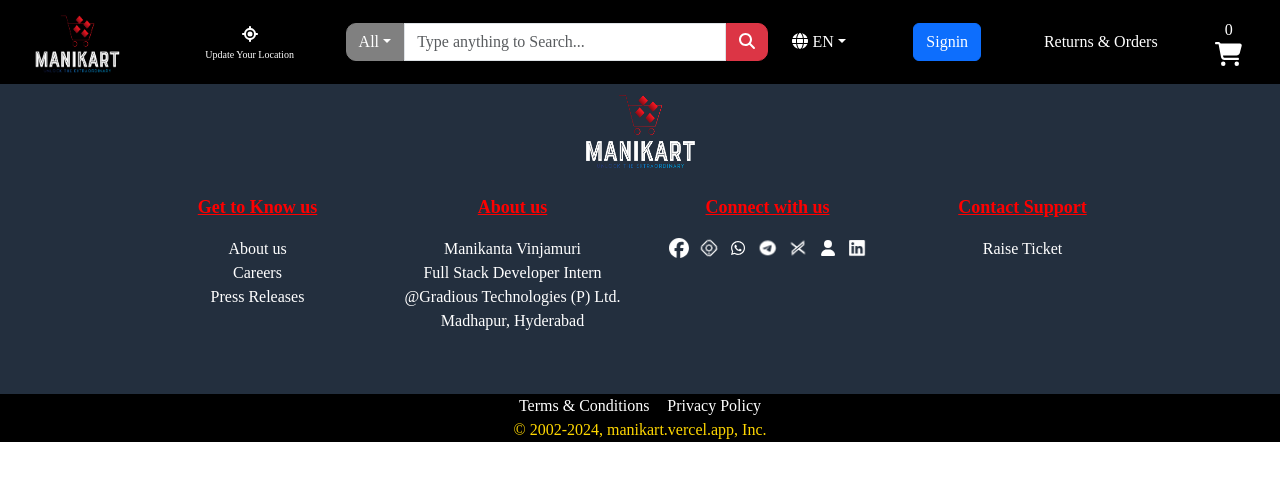
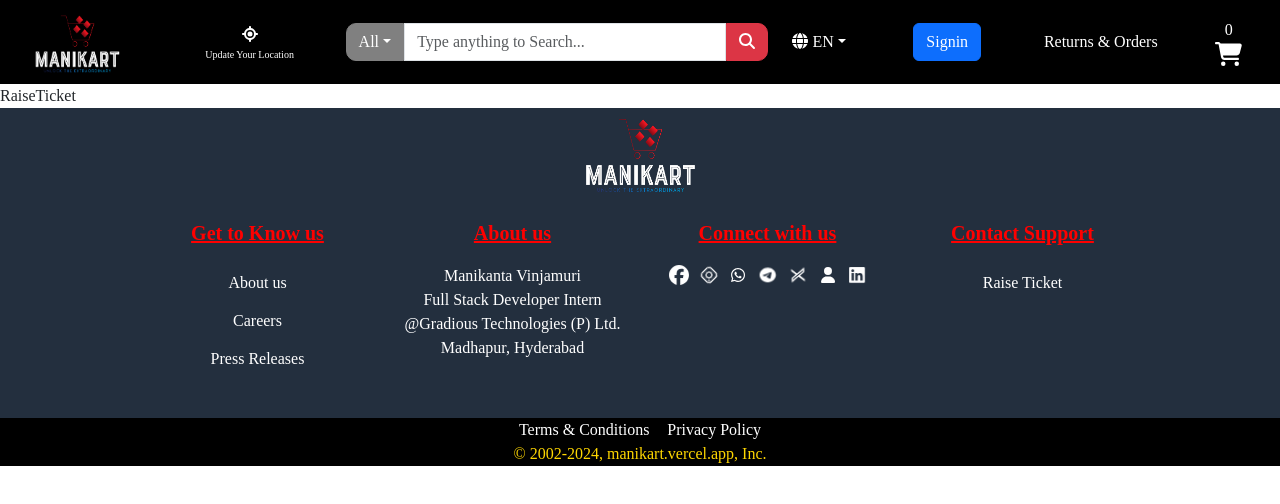
Before and after one commit to mani-2002/manikart_frontend, a React (Create React App) app: page /raise-ticket in a window 1280 px wide. Shown: the top 504 px of the page. Built offline with nearby package versions, Linux system fonts and the light colour scheme.

Commit message:
'updatedfooterbtns'

```diff
--- a/src/App.js
+++ b/src/App.js
@@ -11,6 +11,10 @@
 import TermsAndConditions from "./pages/TermsAndConditions/TermsAndConditions";
 import PrivacyPolicy from "./pages/PrivacyPolicy/PrivacyPolicy";
 import "./App.css";
+import Aboutus from "./pages/Aboutus/Aboutus";
+import Careers from "./pages/Careers/Careers";
+import PressReleases from "./pages/PressReleases/PressReleases";
+import RaiseTicket from "./pages/RaiseTicket/RaiseTicket";
 
 const App = () => {
   return (
@@ -28,6 +32,10 @@
             element={<TermsAndConditions />}
           />
           <Route path="/privacy-policy" element={<PrivacyPolicy />} />
+          <Route path="/about-us" element={<Aboutus />} />
+          <Route path="/careers" element={<Careers />} />
+          <Route path="/press-releases" element={<PressReleases />} />
+          <Route path="/raise-ticket" element={<RaiseTicket />} />
         </Routes>
         <Footer />
       </div>
--- a/src/components/Footer/Footer.css
+++ b/src/components/Footer/Footer.css
@@ -34,7 +34,7 @@
     font-weight: bold;
     text-decoration: underline;
     color: red;
-    font-size: 18px;
+    font-size: 20px;
 }
 .socialIcons{
     display: flex;
@@ -69,3 +69,6 @@
 .tAndCPp:hover{
     color:grey;
 }
+#footerBtns{
+    color: white;
+}
--- a/src/components/Footer/Footer.js
+++ b/src/components/Footer/Footer.js
@@ -36,9 +36,21 @@
           <div className="footerDivTop2">
             <div className="footerCards">
               <p className="cardHeads">Get to Know us</p>
-              <div>About us</div>
-              <div>Careers</div>
-              <div>Press Releases</div>
+              <div>
+                <Link to="/about-us" className="btn" id="footerBtns">
+                  About us
+                </Link>
+              </div>
+              <div>
+                <Link to="/careers" className="btn" id="footerBtns">
+                  Careers
+                </Link>
+              </div>
+              <div>
+                <Link to="/press-releases" className="btn" id="footerBtns">
+                  Press Releases
+                </Link>
+              </div>
             </div>
             <div className="footerCards">
               <p className="cardHeads">About us</p>
@@ -51,59 +63,92 @@
               <p className="cardHeads">Connect with us</p>
               <div className="socialIcons">
                 <div>
+                  <a
+                    href="https://www.facebook.com/profile.php?id=100070240689131"
+                    target="._blank"
+                  >
                     <FontAwesomeIcon
                       icon={faFacebook}
                       beat
                       style={{ color: "#ffffff" }}
                     />
+                  </a>
                 </div>
                 <div>
+                  <a
+                    href="https://www.instagram.com/_m_a_n_i_2002_/"
+                    target="._blank"
+                  >
                     <FontAwesomeIcon
                       icon={faInstagram}
                       spinPulse
                       style={{ color: "#ffffff" }}
                     />
+                  </a>
                 </div>
                 <div>
+                  <a
+                    href="https://api.whatsapp.com/send?phone=8522845343"
+                    target="._blank"
+                  >
                     <FontAwesomeIcon
                       icon={faWhatsapp}
                       shake
                       style={{ color: "#ffffff" }}
                     />
+                  </a>
                 </div>
                 <div>
+                  <a href="https://t.me/mani_2_0_0_2" target="._blank">
                     <FontAwesomeIcon
                       icon={faTelegram}
                       bounce
                       style={{ color: "#ffffff" }}
                     />
+                  </a>
                 </div>
                 <div>
+                  <a
+                    href="https://twitter.com/MANIKANTAV91524"
+                    target="._blank"
+                  >
                     <FontAwesomeIcon
                       icon={faXTwitter}
                       spin
                       style={{ color: "#ffffff" }}
                     />
+                  </a>
                 </div>
                 <div>
+                  <a href="https://maniportf.vercel.app/" target="._blank">
                     <FontAwesomeIcon
                       icon={faUser}
                       flip
                       style={{ color: "#ffffff" }}
                     />
+                  </a>
                 </div>
                 <div>
+                  <a
+                    href="https://www.linkedin.com/in/manikanta-vinjamuri-57827a239/"
+                    target="._blank"
+                  >
                     <FontAwesomeIcon
                       icon={faLinkedin}
                       beatFade
                       style={{ color: "#ffffff" }}
                     />
+                  </a>
                 </div>
               </div>
             </div>
             <div className="footerCards">
               <p className="cardHeads">Contact Support</p>
-              <div>Raise Ticket</div>
+              <div>
+                <Link to="/raise-ticket" id="footerBtns" className="btn">
+                  Raise Ticket
+                </Link>
+              </div>
             </div>
           </div>
         </div>
--- /dev/null
+++ b/src/pages/Careers/Careers.js
@@ -0,0 +1,8 @@
+import React from "react";
+import "./Careers.css";
+
+const Careers = () => {
+  return <div>Careers</div>;
+};
+
+export default Careers;
--- /dev/null
+++ b/src/pages/PressReleases/PressReleases.js
@@ -0,0 +1,9 @@
+import React from 'react'
+
+const PressReleases = () => {
+  return (
+    <div>PressReleases</div>
+  )
+}
+
+export default PressReleases
--- /dev/null
+++ b/src/pages/RaiseTicket/RaiseTicket.js
@@ -0,0 +1,8 @@
+import React from "react";
+import "./RaiseTicket.css";
+
+const RaiseTicket = () => {
+  return <div>RaiseTicket</div>;
+};
+
+export default RaiseTicket;
```
Also changed, not shown: src/pages/Careers/Careers.css (added), src/pages/PressReleases/PressReleases.css (added), src/pages/RaiseTicket/RaiseTicket.css (added). Lines whose indentation alone changed are shown as unchanged.
